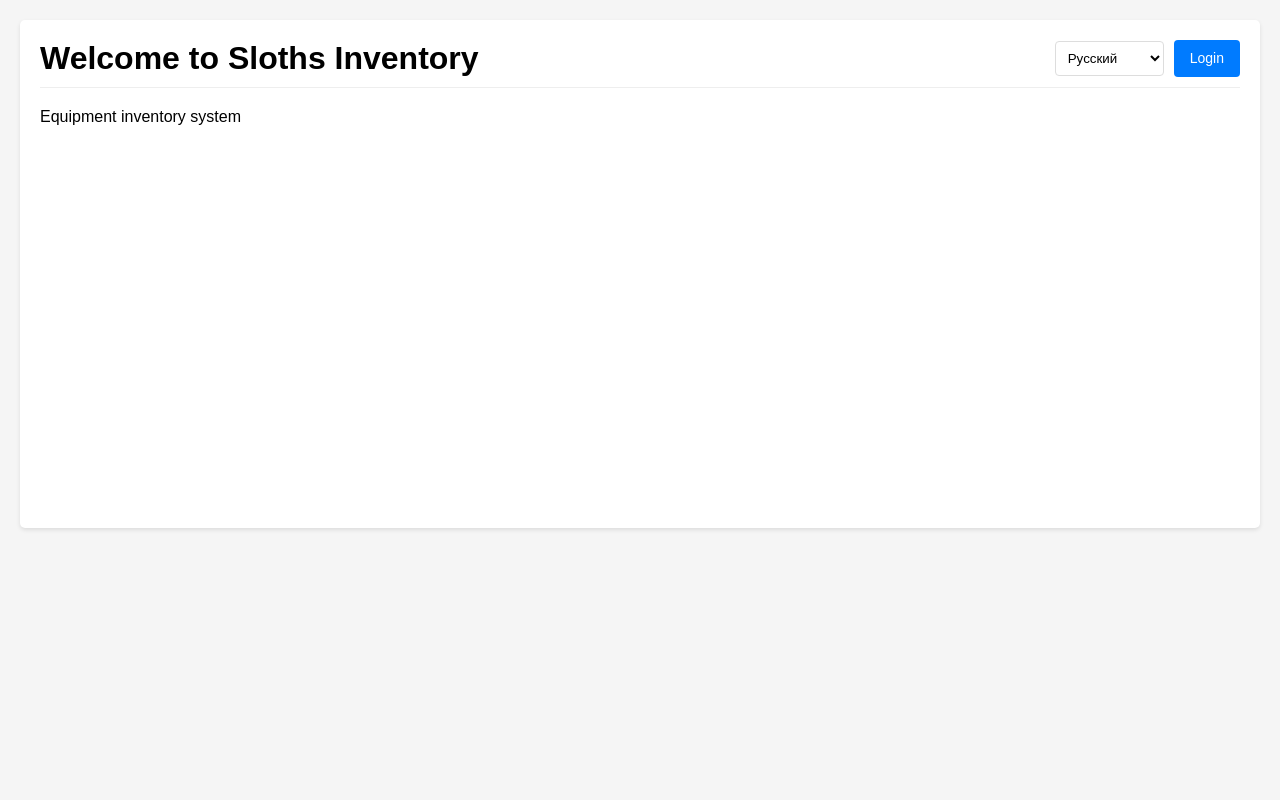
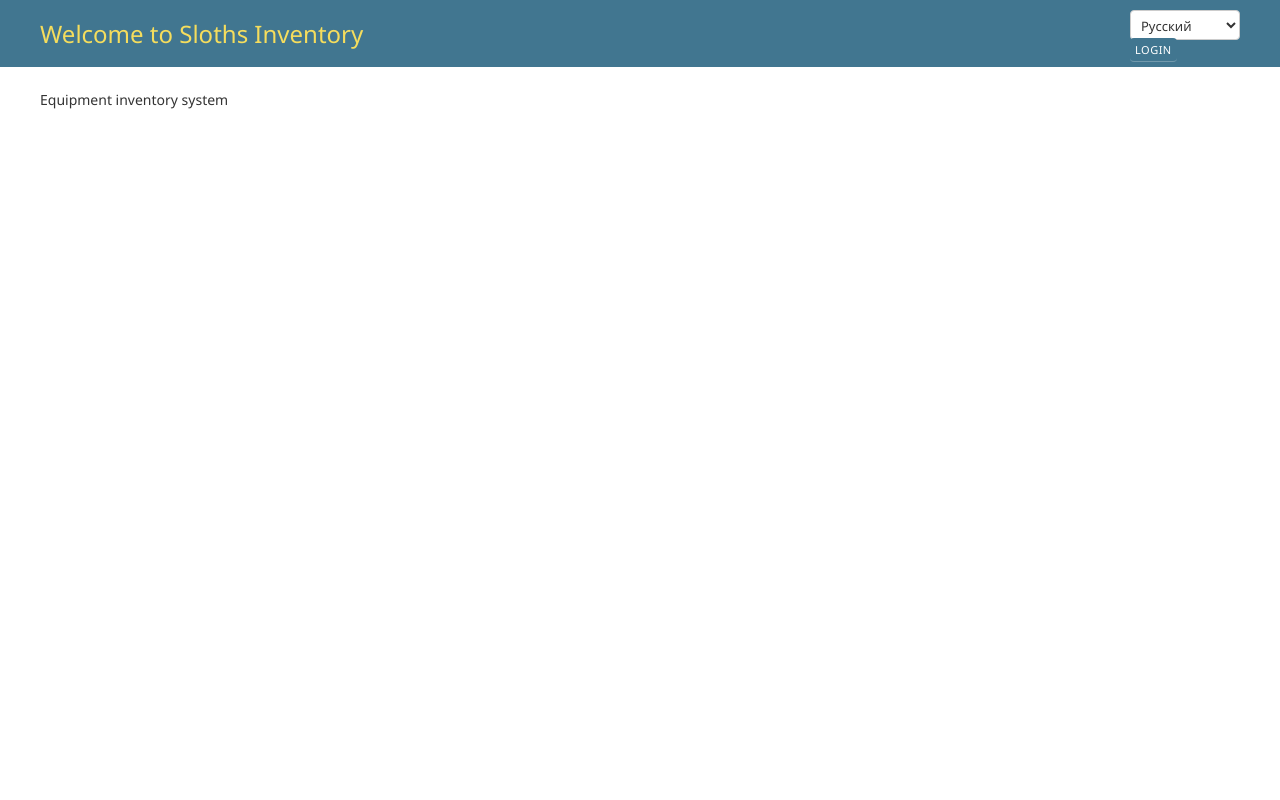
Before and after one commit to disafronov/sloths-inventory, a Django app: page / in a window 1280 px wide. Run offline with Django 5.2, Linux system fonts and the light colour scheme; some libraries are stand-ins or nearby versions.

Commit message:
feat: обновление шаблона base.html для использования внешних стилей и скриптов
Заменены встроенные стили на ссылки на внешние CSS и JS файлы, что улучшает структуру и поддержку кода. Обновлены классы и идентификаторы для соответствия новым стилям. Это повышает удобство работы с шаблоном и улучшает его внешний вид.

Signed-off-by: Dmitrii Safronov <zimniy@cyberbrain.pw>

```diff
--- a/src/common/templates/base.html
+++ b/src/common/templates/base.html
@@ -5,96 +5,27 @@
     <meta charset="UTF-8">
     <meta name="viewport" content="width=device-width, initial-scale=1.0">
     <title>{% block title %}{% trans "Sloths Inventory" %}{% endblock %}</title>
-    <style>
-        body {
-            font-family: Arial, sans-serif;
-            margin: 0;
-            padding: 20px;
-            background-color: #f5f5f5;
-        }
-        .container {
-            max-width: 1200px;
-            margin: 0 auto;
-            background-color: white;
-            padding: 20px;
-            border-radius: 5px;
-            box-shadow: 0 2px 4px rgba(0,0,0,0.1);
-        }
-        .header {
-            margin-bottom: 20px;
-            padding-bottom: 10px;
-            border-bottom: 1px solid #eee;
-            display: flex;
-            justify-content: space-between;
-            align-items: center;
-        }
-        .header h1 {
-            margin: 0;
-        }
-        .user-menu {
-            display: flex;
-            align-items: center;
-            gap: 10px;
-        }
-        .button {
-            padding: 8px 16px;
-            background-color: #007bff;
-            color: white;
-            text-decoration: none;
-            border-radius: 4px;
-            border: none;
-            cursor: pointer;
-            font-size: 14px;
-            line-height: 1.5;
-            display: inline-block;
-            transition: background 0.2s;
-        }
-        .button:hover {
-            background-color: #0056b3;
-        }
-        .content {
-            min-height: 400px;
-        }
-        .form-container {
-            max-width: 400px;
-            margin: 0 auto;
-        }
-        .form-container p {
-            margin-bottom: 15px;
-        }
-        .form-container label {
-            display: block;
-            margin-bottom: 5px;
-        }
-        .form-container input {
-            width: 100%;
-            padding: 8px;
-            border: 1px solid #ddd;
-            border-radius: 4px;
-            box-sizing: border-box;
-        }
-        .form-container button[type="submit"] {
-            width: 100%;
-        }
-        .language-form {
-            display: inline-block;
-            margin: 0;
-        }
-        .language-form select {
-            padding: 8px;
-            border: 1px solid #ddd;
-            border-radius: 4px;
-            background-color: white;
-            cursor: pointer;
-        }
-    </style>
+    <link rel="stylesheet" href="{% static 'admin/css/base.css' %}">
+    <link rel="stylesheet" href="{% static 'admin/css/forms.css' %}">
+    <link rel="stylesheet" href="{% static 'admin/css/widgets.css' %}">
+    <link rel="stylesheet" href="{% static 'admin/css/responsive.css' %}">
+    <link rel="stylesheet" href="{% static 'admin/css/dashboard.css' %}">
+    <link rel="stylesheet" href="{% static 'admin/css/login.css' %}">
+    <link rel="stylesheet" href="{% static 'admin/css/rtl.css' %}">
+    <link rel="stylesheet" href="{% static 'admin/css/fonts.css' %}">
+    <link rel="stylesheet" href="{% static 'admin/css/vendor/select2/select2.min.css' %}">
+    <link rel="stylesheet" href="{% static 'admin/css/vendor/jquery-ui/jquery-ui.min.css' %}">
+    <link rel="stylesheet" href="{% static 'admin/css/vendor/select2/select2.min.css' %}">
+    <link rel="stylesheet" href="{% static 'admin/css/vendor/select2/select2-theme.css' %}">
     {% block extrahead %}{% endblock %}
 </head>
-<body>
-    <div class="container">
-        <div class="header">
-            <h1>{% block heading %}{% trans "Sloths Inventory" %}{% endblock %}</h1>
-            <div class="user-menu">
+<body class="{% if is_popup %}popup {% endif %}{% block bodyclass %}{% endblock %}" data-admin-utc-offset="{% now 'Z' %}">
+    <div id="container">
+        <div id="header">
+            <div id="branding">
+                <h1 id="site-name">{% block heading %}{% trans "Sloths Inventory" %}{% endblock %}</h1>
+            </div>
+            <div id="user-tools">
                 <form action="{% url 'common:set_language' %}" method="post" class="language-form">
                     {% csrf_token %}
                     <input name="next" type="hidden" value="{{ request.path }}">
@@ -120,10 +51,20 @@
                 {% endif %}
             </div>
         </div>
-        <div class="content">
+        <div id="content" class="{% block coltype %}colM{% endblock %}">
             {% block content %}{% endblock %}
         </div>
     </div>
     {% block extrabody %}{% endblock %}
+    <script src="{% static 'admin/js/vendor/jquery/jquery.min.js' %}"></script>
+    <script src="{% static 'admin/js/vendor/jquery-ui/jquery-ui.min.js' %}"></script>
+    <script src="{% static 'admin/js/vendor/select2/select2.full.min.js' %}"></script>
+    <script src="{% static 'admin/js/core.js' %}"></script>
+    <script src="{% static 'admin/js/calendar.js' %}"></script>
+    <script src="{% static 'admin/js/admin/DateTimeShortcuts.js' %}"></script>
+    <script src="{% static 'admin/js/actions.js' %}"></script>
+    <script src="{% static 'admin/js/urlify.js' %}"></script>
+    <script src="{% static 'admin/js/prepopulate.js' %}"></script>
+    <script src="{% static 'admin/js/vendor/xregexp/xregexp.min.js' %}"></script>
 </body>
 </html>
```
